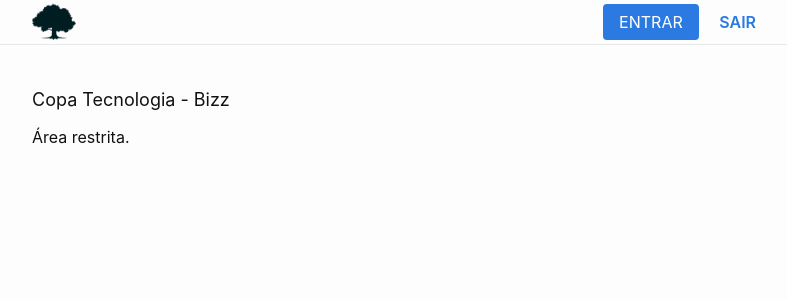
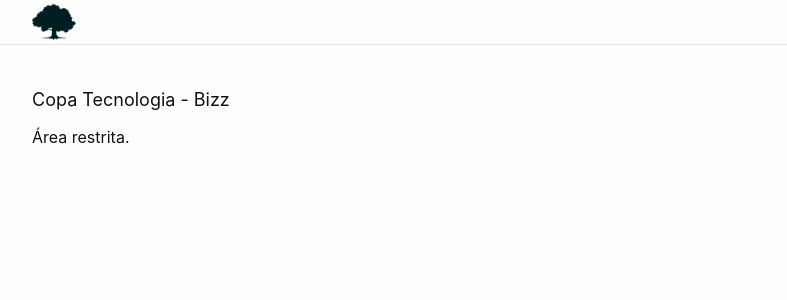
Before and after one commit to CopaTecnologia/admin, a Jekyll site: the page built from index.html, in a window 1280 px wide. Shown: the top 300 px of the page, without its empty margins (238-1025 px from the left). Built offline with Jekyll 4.4.1, drawn with Linux system fonts in a browser that asks for light colours; comment, search, counter and statistics services are not loaded.

Commit message:
Botões ocultos ao iniciar

```diff
--- a/_includes/header.html
+++ b/_includes/header.html
@@ -12,8 +12,8 @@
 
       <div data-cell="shrink">
         <span class="username"></span>
-        <button data-btn="" class="sign-in">Entrar</button>
-        <button data-btn="link" class="sign-out">Sair</button>
+        <button data-btn="" class="sign-in" hidden>Entrar</button>
+        <button data-btn="link" class="sign-out" hidden>Sair</button>
       </div>
 
     </section>
```
